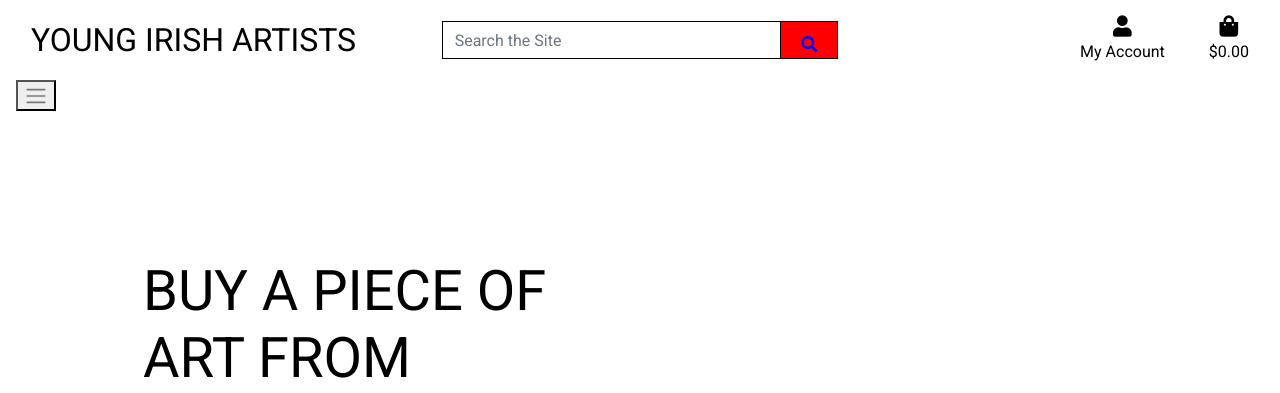
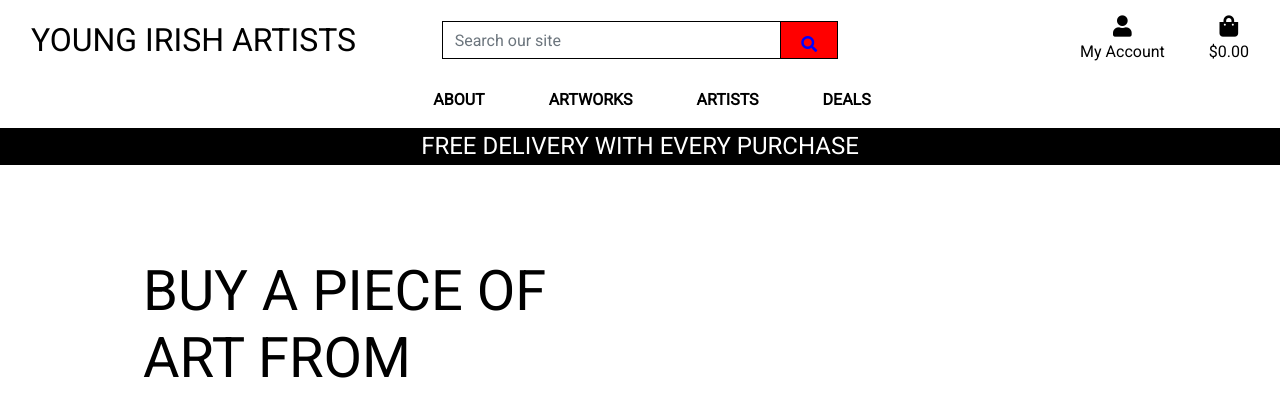
Before and after one commit to JHR1986/johnhenryroche-ms4-youngirishartists, a Django app: page / in a window 1280 px wide. Shown: the top 393 px of the page. Run offline with Django 3.2, Linux system fonts and the light colour scheme.

Commit message:
Add the navigation links for the homepage

```diff
--- a/templates/base.html
+++ b/templates/base.html
@@ -49,14 +49,14 @@
         <div id="topnav" class="row bg-white pt-lg-2 d-none d-lg-flex">
             <div class="col-12 col-lg-4 my-auto py-1 py-lg-0 text-center text-lg-left">
                 <a href="{% url 'home' %}" class="nav-link main-logo-link">
-                    <h2 class="logo-font text-black my-0">Young Irish Artists</h2>
+                    <h2 class="logo-font text-black my-0"> Young Irish Artists</h2>
                 </a>
             </div>
             <div class="col-12 col-lg-4 my-auto py-1 py-lg-0">
                 <form method="GET" action="">
                     <div class="input-group w-100">
                         <input class="form-control border border-black rounded-0" type="text" name="q"
-                            placeholder="Search the Site">
+                            placeholder="Search our site">
                         <div class="input-group-append">
                             <button class="form-control btn btn-black border border-black rounded-0" type="submit">
                                 <span class="icon">
@@ -80,7 +80,7 @@
                         <div class="dropdown-menu border-0" aria-labelledby="user-options">
                             {% if request.user.is_authenticated %}
                             {% if request.user.is_superuser %}
-                            <a href="{% url 'account_logout' %}" class="dropdown-item">Artwork Management</a>
+                            <a href="" class="dropdown-item">Product Management</a>
                             {% endif %}
                             <a href="" class="dropdown-item">My Profile</a>
                             <a href="{% url 'account_logout' %}" class="dropdown-item">Logout</a>
@@ -107,19 +107,23 @@
                     </li>
                 </ul>
             </div>
+            <div class="col-12 col-lg-4 my-auto py-1 py-lg-0"></div>
         </div>
-
         <div class="row bg-white">
             <nav class="navbar navbar-expand-lg navbar-light w-100">
-                <button class="navbar-toggle" type="button" data-toggle="collapse" data-target="main-nav"
-                    aria-controls="main-nav" aria-expanded="false" aria-label="toggle navigation">
-                    <span class="navbar-toggler-icon">
-                    </span>
+                <button class="navbar-toggler" type="button" data-toggle="collapse" data-target="#main-nav"
+                    aria-controls="main-nav" aria-expanded="false" aria-label="Toggle navigation">
+                    <span class="navbar-toggler-icon"></span>
                 </button>
+                {% include 'includes/mobile-top-header.html' %}
+                {% include 'includes/main-nav.html' %}
             </nav>
-
         </div>
-
+        <div id="delivery-banner" class="row text-center">
+            <div class="col bg-black text-white">
+                <h4 class="logo-font my-1">Free delivery with every purchase</h4>
+            </div>
+        </div>
     </header>
 
     {% if messages %}
--- a/templates/includes/main-nav.html
+++ b/templates/includes/main-nav.html
@@ -0,0 +1,38 @@
+<div class="collapse navbar-collapse" id="main-nav">
+    <ul class="navbar-nav w-auto mx-auto">
+        <li class="nav-item">
+            <a class="logo-font font-weight-bold nav-link text-black mr-5" href="#" id="about-link">
+                About
+            </a>
+        </li>
+
+        <li class="nav-item dropdown">
+            <a class="logo-font font-weight-bold nav-link text-black mr-5" href="#" id="artworks-link" data-toggle="dropdown" aria-haspopup="true" aria-expanded="false">
+                Artworks
+            </a>
+            <div class="dropdown-menu border-0" aria-labelledby="clothing-link">
+                <a href="" class="dropdown-item">By Price</a>
+                <a href="" class="dropdown-item ">By Rating</a>
+                <a href="" class="dropdown-item ">By Category</a>
+                <a href="" class="dropdown-item">All Products</a>a>
+            </div>
+        </li>
+
+        <li class="nav-item">
+            <a class="logo-font font-weight-bold nav-link text-black mr-5" href="#" id="artists-link">
+               Artists
+            </a>
+        </li>
+
+        <li class="nav-item dropdown">
+            <a class="logo-font font-weight-bold nav-link text-black" href="#" id="deals-link" data-toggle="dropdown" aria-haspopup="true" aria-expanded="false">
+                Deals
+            </a>
+            <div class="dropdown-menu border-0" aria-labelledby="deals-link">
+                <a href="" class="dropdown-item">New Arrivals</a>
+                <a href="" class="dropdown-item">Deals</a>
+                <a href="" class="dropdown-item">All Specials</a>
+            </div>
+        </li>
+    </ul>
+</div>
--- a/templates/includes/mobile-top-header.html
+++ b/templates/includes/mobile-top-header.html
@@ -0,0 +1,56 @@
+<li class="list-inline-item">
+    <a class="text-black nav-link d-block d-lg-none" href="#" id="mobile-search" data-toggle="dropdown" aria-haspopup="true" aria-expanded="false">
+        <div class="text-center">
+            <div><i class="fas fa-search fa-lg"></i></div>
+            <p class="my-0">Search</p>
+        </div>
+    </a>
+    <div class="dropdown-menu border-0 w-100 p-3 rounded-0 my-0" aria-labelledby="mobile-search">
+        <form class="form" method="GET" action="">
+            <div class="input-group w-100">
+                <input class="form-control border border-black rounded-0" type="text" name="q" placeholder="Search our site">
+                <div class="input-group-append">
+                    <button class="form-control form-control btn btn-black border border-black rounded-0" type="submit">
+                        <span class="icon">
+                            <i class="fas fa-search"></i>
+                        </span>
+                    </button>
+                </div>
+            </div>
+        </form>
+    </div>
+</li>
+<li class="list-inline-item dropdown">
+    <a class="text-black nav-link d-block d-lg-none" href="#" id="user-options" data-toggle="dropdown" aria-haspopup="true" aria-expanded="false">
+        <div class="text-center">
+            <div><i class="fas fa-user fa-lg"></i></div>
+            <p class="my-0">My Account</p>
+        </div>
+    </a>
+    <div class="dropdown-menu border-0" aria-labelledby="user-options">
+        {% if request.user.is_authenticated %}
+            {% if request.user.is_superuser %}
+                <a href="{% url 'account_logout' %}" class="dropdown-item">Product Management</a>
+            {% endif %}
+            <a href="" class="dropdown-item">My Profile</a>
+            <a href="{% url 'account_logout' %}" class="dropdown-item">Logout</a>
+        {% else %}
+            <a href="{% url 'account_signup' %}" class="dropdown-item">Register</a>
+            <a href="{% url 'account_login' %}" class="dropdown-item">Login</a>
+        {% endif %}
+    </div>
+</li>
+<li class="list-inline-item">
+    <a class="{% if grand_total %}text-primary font-weight-bold{% else %}text-black{% endif %} nav-link d-block d-lg-none" href="">
+        <div class="text-center">
+            <div><i class="fas fa-shopping-bag fa-lg"></i></div>
+            <p class="my-0">
+                {% if grand_total %}
+                    ${{ grand_total|floatformat:2 }}
+                {% else %}
+                    $0.00
+                {% endif %}
+            </p>
+        </div>
+    </a>
+</li>
```
